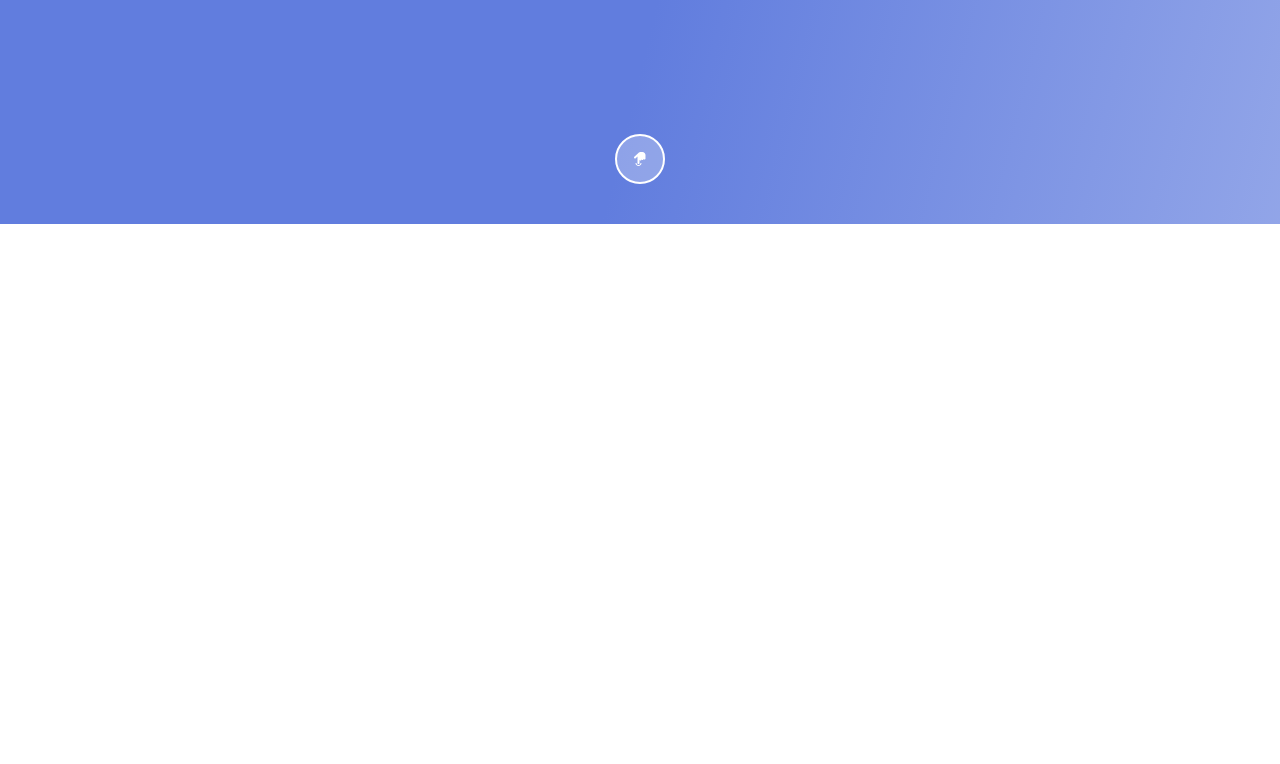
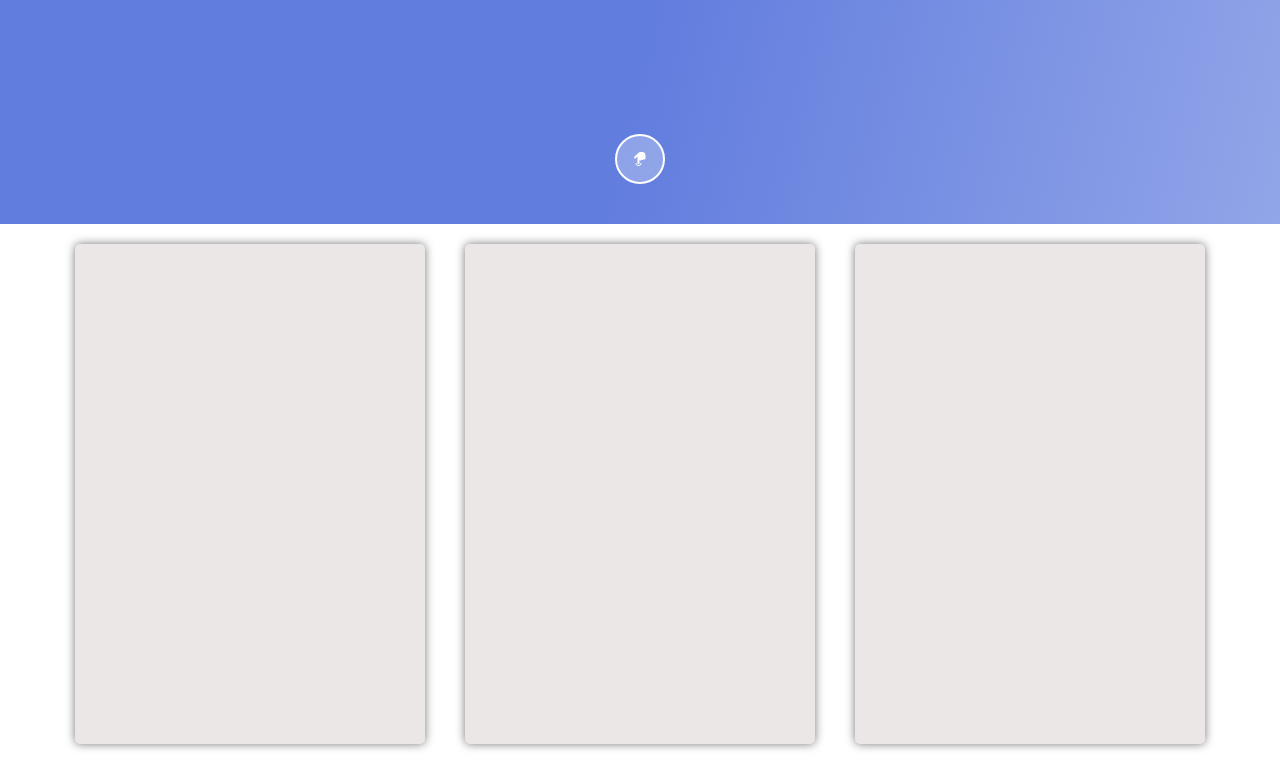
Before and after one commit to onlymachiavelli/sbinformatiques, a Next.js app: page / in a window 1280 px wide. Shown: the part 576-1340 px from the top of the page. Before the commit the page ends 800 px from the top, so only its background shows below. Built offline with nearby package versions, Linux system fonts and the light colour scheme.

Commit message:
Scroll bar + obj bloc

```diff
--- a/pages/index.tsx
+++ b/pages/index.tsx
@@ -2,12 +2,13 @@ import Head from "next/head"
 import Image from "next/image"
 import styles from "../styles/Home.module.css"
 import Slide from './../src/useFront/home/slide'
-
+import Obj from './../src/useFront/home/obj'
 const SBI = () => {
   return (
     <main>
-        <Slide/>
+      <Slide />
+      <Obj />
     </main>
-    )
+  )
 }
 export default SBI
--- /dev/null
+++ b/src/useFront/home/obj.tsx
@@ -0,0 +1,15 @@
+import React from 'react'
+import styles from './../../../styles/Home.module.css'
+import { } from './../SVG'
+
+const Obj = () => {
+
+    return (
+        <div className={styles.obj_container}>
+            <div className={styles.card}></div>
+            <div className={styles.card}></div>
+            <div className={styles.card}></div>
+        </div>
+    )
+}
+export default Obj
--- a/styles/Home.module.css
+++ b/styles/Home.module.css
@@ -122,6 +122,7 @@
   height:50px;
   padding-top:5px;
   padding-left: 7px;
+  cursor: pointer;
 }
 .explore a:hover {
   background: rgba(255, 255, 255, 0.459);
@@ -247,3 +248,27 @@
     bottom: 20px;
   }
 }
+
+
+
+/*OBJ*/
+
+
+.obj_container{
+  width:100%;
+  height:auto;
+  display: flex !important;
+  align-items: center;
+  justify-content: center;
+
+}
+
+.card{
+  width:350px;
+  height:500px;
+  background:#ECE7E7;
+  margin:20px;
+  margin-top:20px !important;
+  box-shadow: 0px 0px 10px 0px rgba(0, 0, 0, 0.541);
+  border-radius:5px;
+}
--- a/styles/globals.css
+++ b/styles/globals.css
@@ -19,3 +19,18 @@ body {
 
   font-family: var(--OFF);
 }
+
+
+
+::-webkit-scrollbar {
+  width: 5px;
+}
+::-webkit-scrollbar-track {
+  background: #f1f1f1;
+}
+::-webkit-scrollbar-thumb {
+  background: #888;
+}
+::-webkit-scrollbar-thumb:hover {
+  background: #555;
+}
```
